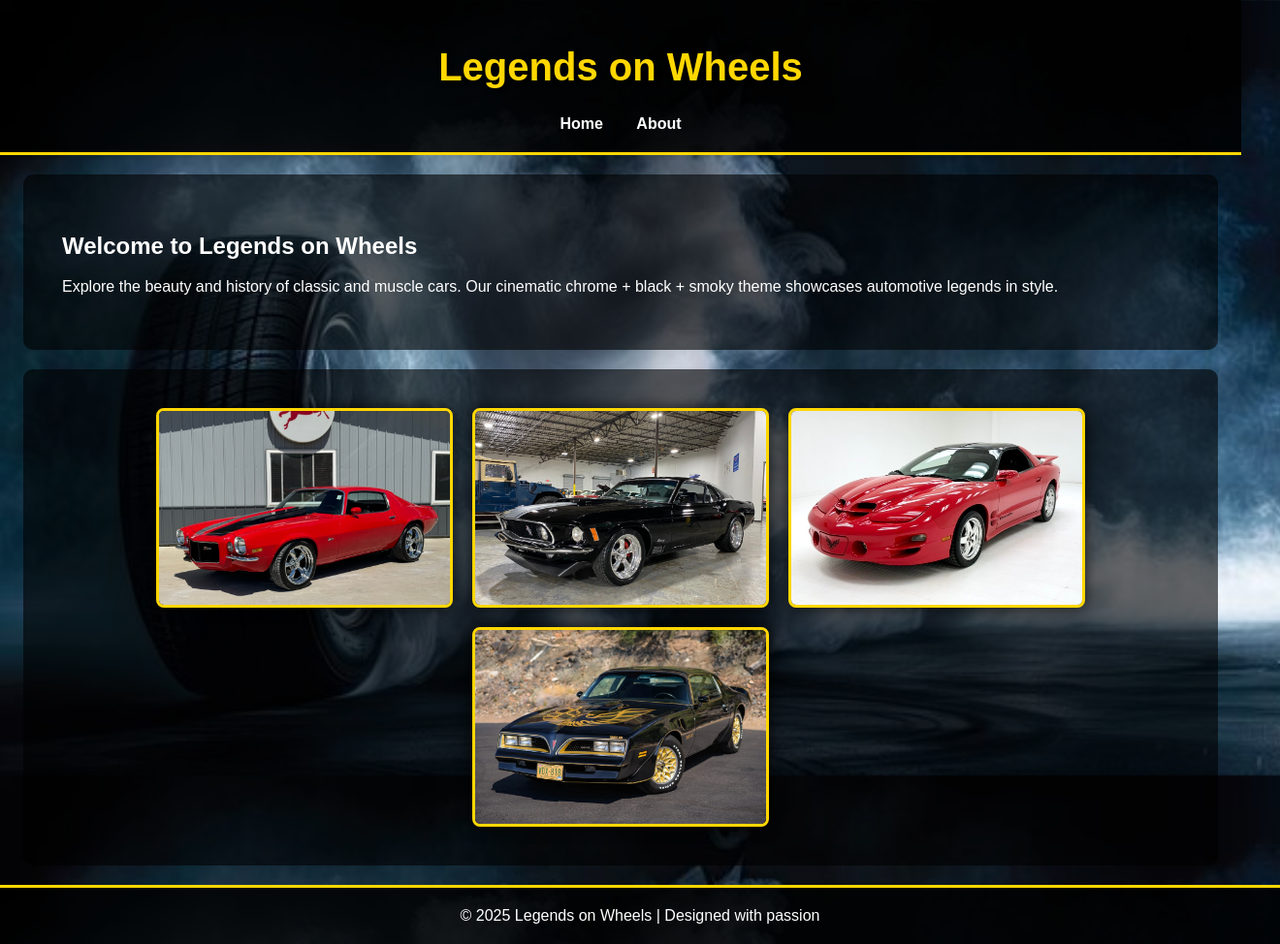
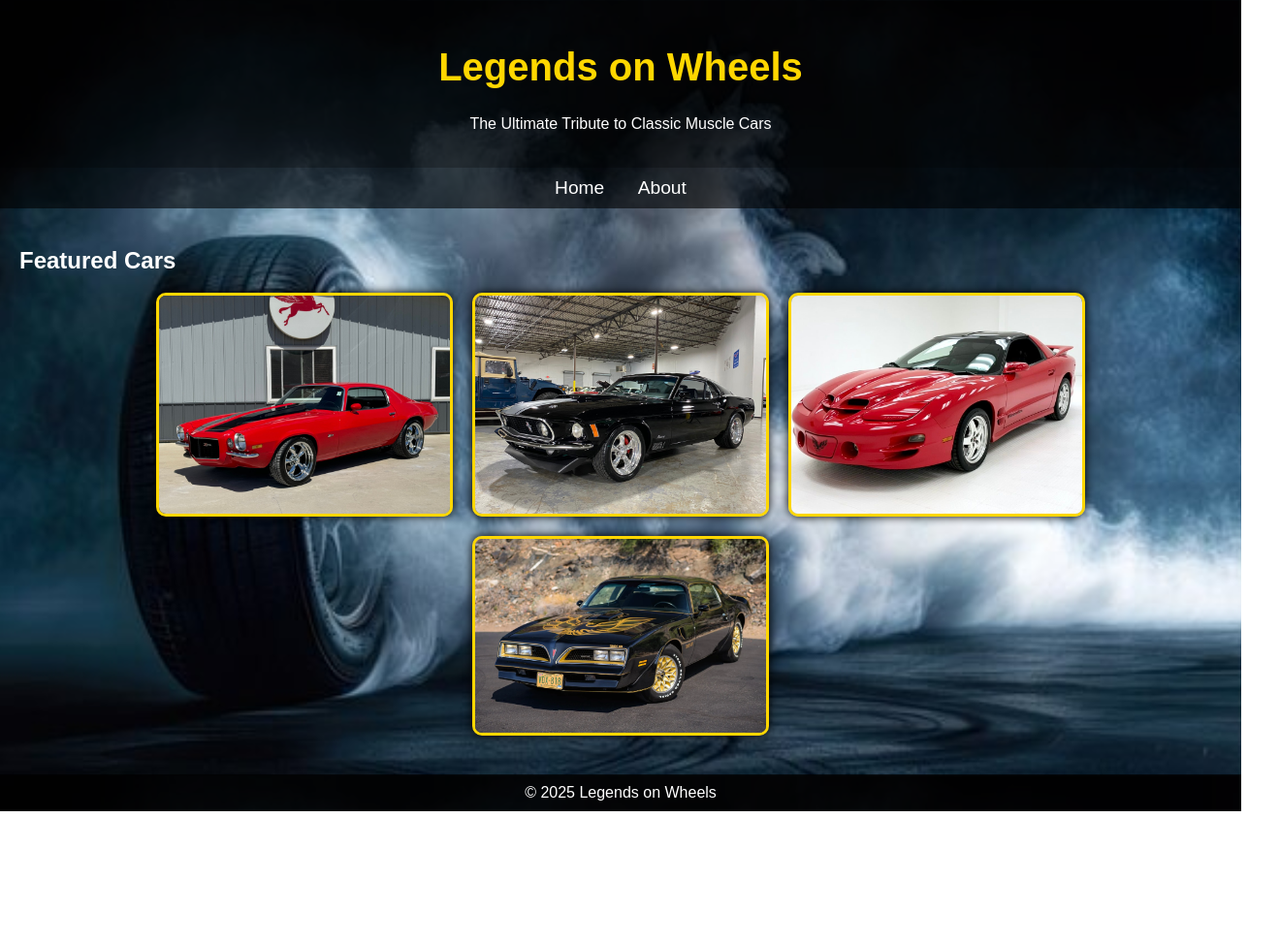
Before and after one commit to Sanchez1117/legends-on-wheels, a plain HTML site: page index.html in a window 1280 px wide. Shown: the whole page at 97% size, 1320 px wide, since content can reach past the window. After the commit the page ends 837 px from the top, so only its background shows below. Drawn offline with Linux system fonts and the light colour scheme.

Commit message:
Update site with uniform image sizes and style improvements

```diff
--- a/index.html
+++ b/index.html
@@ -9,29 +9,26 @@
 <body>
     <header>
         <h1>Legends on Wheels</h1>
+        <p>The Ultimate Tribute to Classic Muscle Cars</p>
+    </header>
+
     <nav>
         <a href="index.html">Home</a>
         <a href="about.html">About</a>
     </nav>
-    </header>
 
     <section>
-        <h2>Welcome to Legends on Wheels</h2>
-        <p>
-            Explore the beauty and history of classic and muscle cars. Our cinematic chrome + black + smoky theme showcases
-            automotive legends in style.
-        </p>
-    </section>
-
-    <section class="gallery">
+        <h2>Featured Cars</h2>
+        <div class="gallery">
             <img src="images/1970-chevrolet-camaro-z28.jpeg" alt="1970 Chevrolet Camaro Z28">
             <img src="images/1970-ford-mustang-mach-1.jpeg" alt="1970 Ford Mustang Mach 1">
             <img src="images/2001-pontiac-firebird-trans-am-ws6-coupe.jpeg" alt="2001 Pontiac Firebird Trans Am WS6 Coupe">
             <img src="images/transam1977.jpeg" alt="1977 Pontiac Firebird Trans Am">
+        </div>
     </section>
 
     <footer>
-        <p>&copy; 2025 Legends on Wheels | Designed with passion</p>
+        &copy; 2025 Legends on Wheels
     </footer>
 </body>
 </html>
--- a/style.css
+++ b/style.css
@@ -1,99 +1,68 @@
-/* General Body Styling */
 body {
+    background: url('images/smoke.jpg') no-repeat center center fixed;
+    background-size: cover;
     font-family: Arial, sans-serif;
     margin: 0;
     padding: 0;
-    background: url('images/smoke.jpg') no-repeat center center fixed;
-    background-size: cover;
     color: white;
 }
 
-/* Header Styling */
 header {
-    background: rgba(0, 0, 0, 0.85);
+    text-align: center;
     padding: 20px;
-    text-align: center;
-    border-bottom: 3px solid gold;
+    background: rgba(0, 0, 0, 0.7);
 }
 
-header h1 {
+h1 {
     font-size: 2.5em;
     color: gold;
-    text-shadow: 2px 2px 5px black;
 }
 
-/* Navigation Bar */
 nav {
-    margin-top: 10px;
+    text-align: center;
+    background: rgba(0, 0, 0, 0.6);
+    padding: 10px;
 }
 
 nav a {
     color: white;
     text-decoration: none;
     margin: 0 15px;
-    font-weight: bold;
-    transition: color 0.3s;
+    font-size: 1.2em;
 }
 
 nav a:hover {
     color: gold;
 }
 
-/* About & Index Sections */
 section {
-    padding: 40px;
-    background: rgba(0, 0, 0, 0.6);
-    margin: 20px auto;
-    width: 90%;
-    max-width: 1200px;
-    border-radius: 10px;
+    padding: 20px;
 }
 
-/* Image Gallery */
 .gallery {
     display: flex;
     flex-wrap: wrap;
+    justify-content: center;
     gap: 20px;
-    justify-content: center;
 }
 
 .gallery img {
-    width: 300px; /* consistent width */
-    height: 200px; /* consistent height */
+    max-width: 300px;
+    height: auto;
+    border: 3px solid gold;
+    border-radius: 10px;
     object-fit: cover;
-    border: 3px solid gold;
-    border-radius: 8px;
-    box-shadow: 0px 0px 15px rgba(0, 0, 0, 0.8);
-    transition: transform 0.3s ease;
+    box-shadow: 0px 0px 10px black;
+    transition: transform 0.3s;
 }
 
 .gallery img:hover {
     transform: scale(1.05);
 }
 
-/* About Page Specific */
-.about-content h2 {
-    color: gold;
-    text-shadow: 1px 1px 3px black;
+footer {
+    text-align: center;
+    padding: 10px;
+    background: rgba(0, 0, 0, 0.7);
+    margin-top: 20px;
 }
-
-.about-content p {
-    line-height: 1.6;
-    font-size: 1.1em;
-}
-
-/* Footer Styling */
-footer {
-    background: rgba(0, 0, 0, 0.85);
-    padding: 20px;
-    text-align: center;
-    border-top: 3px solid gold;
-    position: relative;
-    bottom: 0;
-    width: 100%;
-}
-
-footer p {
-    margin: 0;
-    color: white;
-}
```
Lines whose indentation alone changed are shown as unchanged.
